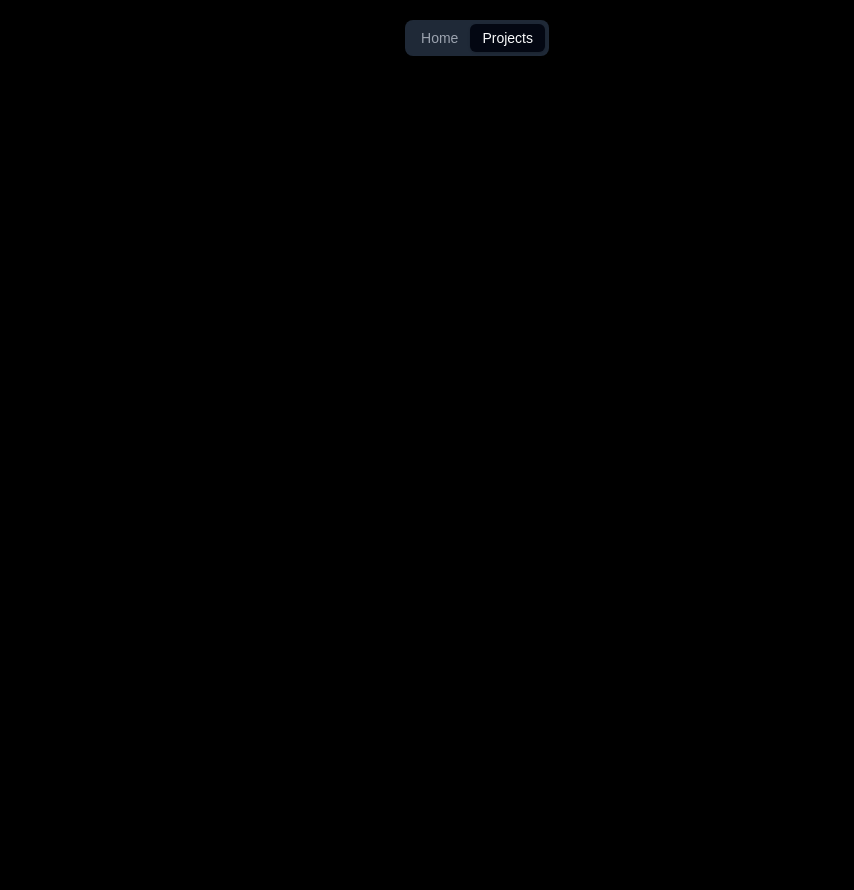
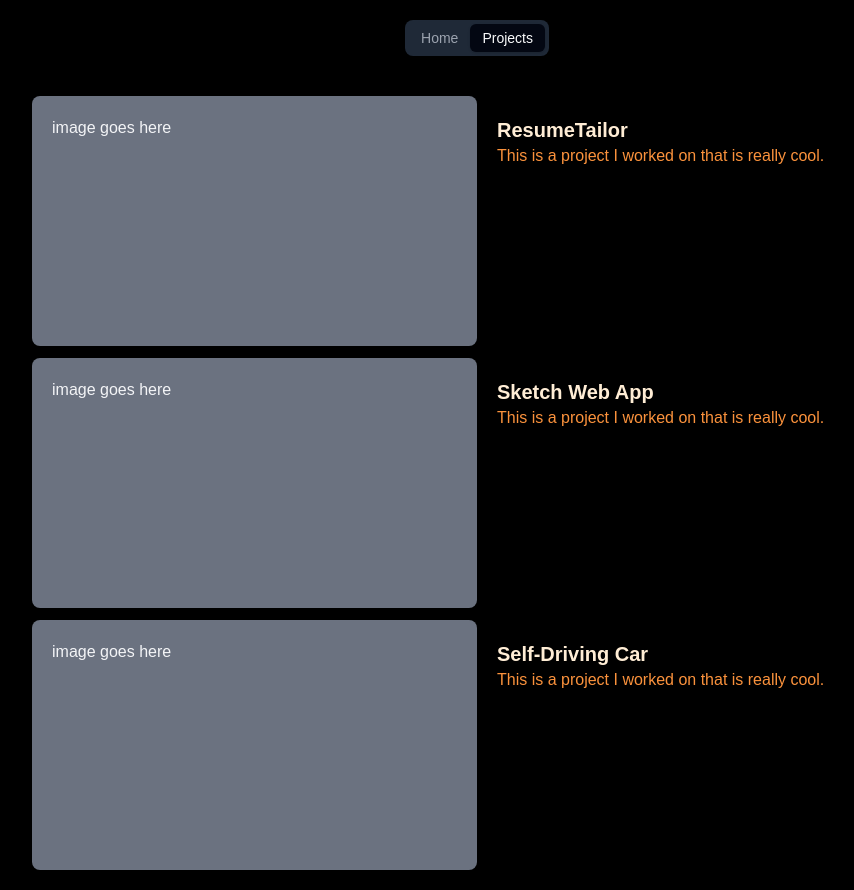
Before and after one commit to gdhillon2/portfolio, a Next.js app: page /projects in a window 1280 px wide. Shown: the whole page, without its empty margins (163-1017 px from the left). Before the commit the page ends 800 px from the top, so only its background shows below. Built offline with nearby package versions, Linux system fonts and the light colour scheme.

Commit message:
barebones project page, need to refactor ProjectCard component to include more than just title and text

```diff
--- a/app/projects/page.tsx
+++ b/app/projects/page.tsx
@@ -1,3 +1,4 @@
+import ProjectCard from "@/components/ProjectCard";
 import { Tabs, TabsList, TabsTrigger } from "@/components/ui/tabs";
 import Link from "next/link";
 
@@ -12,6 +13,33 @@ export default function Projects() {
                     <TabsTrigger value="projects">Projects</TabsTrigger>
                 </TabsList>
             </Tabs>
+            <div className="w-[75%] h-fit grid grid-cols-1 gap-3 p-5">
+                <div className="flex w-full h-[250px]">
+                    <div className="w-full bg-gray-500 p-5 rounded-lg">image goes here</div>
+                    <ProjectCard
+                        projectTitle="ResumeTailor"
+                        textContent="This is a project I worked on that is really cool."
+                    />
+                    {/* Add link to project here */}
+                </div>
+                <div className="flex w-full h-[250px]">
+                    <div className="w-full bg-gray-500 p-5 rounded-lg">image goes here</div>
+                    <ProjectCard
+                        projectTitle="Sketch Web App"
+                        textContent="This is a project I worked on that is really cool."
+                    />
+                    {/* Add link to project here */}
+                </div>
+                <div className="flex w-full h-[250px]">
+                    <div className="w-full bg-gray-500 p-5 rounded-lg">image goes here</div>
+                    <ProjectCard
+                        projectTitle="Self-Driving Car"
+                        textContent="This is a project I worked on that is really cool."
+                    />
+                    {/* Add link to project here */}
+                </div>
+                {/* Add more projects here (open source contributions, etc.) */}
+            </div>
         </div>
     )
 }
--- /dev/null
+++ b/components/ProjectCard.tsx
@@ -0,0 +1,13 @@
+interface ProjectCardProps {
+    projectTitle?: string;
+    textContent: string;
+}
+
+export default function ProjectCard({projectTitle, textContent}: ProjectCardProps) {
+    return (
+        <div className="w-full h-full p-5 text-orange-400 flex-grow">
+            {projectTitle && <div className="text-xl text-orange-100 font-bold">{projectTitle}</div>}
+            <div className="animate-slide-in-down-delay-200 opacity-0">{textContent}</div>
+        </div>
+    )
+}
--- a/tailwind.config.ts
+++ b/tailwind.config.ts
@@ -98,10 +98,26 @@ const config: Config = {
 				'slide-in-right': 'slide-in-right 0.4s ease-in-out forwards',
 				'slide-in-up': 'slide-in-up 0.4s ease-in-out forwards',
 				'slide-in-down': 'slide-in-down 0.4s ease-in-out forwards',
+				'slide-in-up-quick': 'slide-in-up 0.2s ease-in-out forwards',
+				'slide-in-down-quick': 'slide-in-down 0.2s ease-in-out forwards',
+				'slide-in-left-quick': 'slide-in-left 0.2s ease-in-out forwards',
+				'slide-in-right-quick': 'slide-in-right 0.2s ease-in-out forwards',
+				'slide-in-left-quick-delay-200': 'slide-in-left 0.2s ease-in-out 0.2s forwards',
+				'slide-in-right-quick-delay-200': 'slide-in-right 0.2s ease-in-out 0.2s forwards',
+				'slide-in-up-quick-delay-200': 'slide-in-up 0.2s ease-in-out 0.2s forwards',
+				'slide-in-down-quick-delay-200': 'slide-in-down 0.2s ease-in-out 0.2s forwards',
 				'slide-in-left-delay-200': 'slide-in-left 0.4s ease-in-out 0.2s forwards',
 				'slide-in-right-delay-200': 'slide-in-right 0.4s ease-in-out 0.2s forwards',
 				'slide-in-up-delay-200': 'slide-in-up 0.4s ease-in-out 0.2s forwards',
-				'slide-in-down-delay-200': 'slide-in-down 0.4s ease-in-out 0.2s forwards'
+				'slide-in-down-delay-200': 'slide-in-down 0.4s ease-in-out 0.2s forwards',
+				'slide-in-up-delay-400': 'slide-in-up 0.4s ease-in-out 0.4s forwards',
+				'slide-in-down-delay-400': 'slide-in-down 0.4s ease-in-out 0.4s forwards',
+				'slide-in-left-delay-400': 'slide-in-left 0.4s ease-in-out 0.4s forwards',
+				'slide-in-right-delay-400': 'slide-in-right 0.4s ease-in-out 0.4s forwards',
+				'slide-in-left-quick-delay-400': 'slide-in-left 0.2s ease-in-out 0.4s forwards',
+				'slide-in-right-quick-delay-400': 'slide-in-right 0.2s ease-in-out 0.4s forwards',
+				'slide-in-up-quick-delay-400': 'slide-in-up 0.2s ease-in-out 0.4s forwards',
+				'slide-in-down-quick-delay-400': 'slide-in-down 0.2s ease-in-out 0.4s forwards',
 			},
 			borderRadius: {
 				lg: 'var(--radius)',
```
